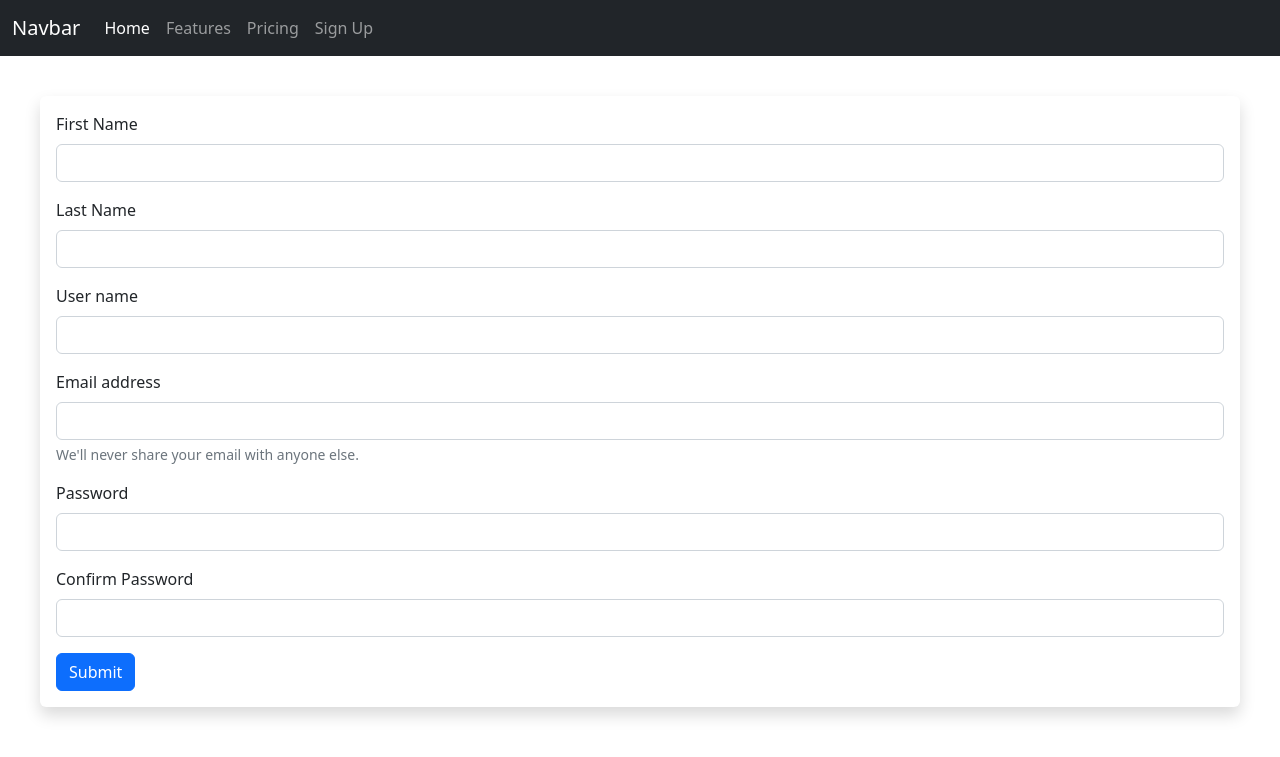
After one commit to BoonyanitMatEdu/blogdb, a Flask app: page /register/ in a window 1280 px wide. The commit adds this page. Shown: the top 757 px of the page. Run offline with Flask 3, Linux system fonts and the light colour scheme.

Commit message:
Adding register form and flash

```diff
--- a/app.py
+++ b/app.py
@@ -1,6 +1,7 @@
-from flask import Flask, render_template
+from flask import Flask, render_template, request, redirect, flash
 
 app = Flask(__name__)
+app.config['SECRET_KEY'] = "Never push this line to github public repo"
 
 @app.route('/')
 def index():
@@ -16,7 +17,20 @@ def blogs(id):
 
 @app.route('/register/', methods=['GET', 'POST'])
 def register():
+    if request.method == 'GET':
+        return render_template('register.html')
+    elif request.method == 'POST':
+        userDetails = request.form
+        p1 = userDetails['first_name']
+        p2 = userDetails['last_name']
+        p3 = userDetails['username']
+        p4 = userDetails['email']
+        p5 = userDetails['password']
+        print(p1 + "," + p2 + "," + p3 + "," + p4 + "," + p5)
+        flash("Form Submitted Successfully.")
+        return redirect('/')
     return render_template('register.html')
+
 
 @app.route('/login/', methods=['GET', 'POST'])
 def login():
--- a/templates/base.html
+++ b/templates/base.html
@@ -9,6 +9,13 @@
   <body>
     {% include 'navbar.html' %}
 
+    {% for message in get_flashed_messages() %}
+    <div class="alert alert-warning alert-dismissible fade show" role="alert" style="margin: 20px 20px 20px 20px;">
+      {{ message }}
+      <button type="button" class="btn-close" data-bs-dismiss="alert" aria-label="Close"></button>
+    </div>
+    {% endfor %}
+
 		{% block content %}
 		{% endblock %}
     <script src="https://cdn.jsdelivr.net/npm/bootstrap@5.2.2/dist/js/bootstrap.bundle.min.js" integrity="sha384-OERcA2EqjJCMA+/3y+gxIOqMEjwtxJY7qPCqsdltbNJuaOe923+mo//f6V8Qbsw3" crossorigin="anonymous"></script>
--- a/templates/navbar.html
+++ b/templates/navbar.html
@@ -9,7 +9,7 @@
           <a class="nav-link active" aria-current="page" href="#">Home</a>
           <a class="nav-link" href="#">Features</a>
           <a class="nav-link" href="#">Pricing</a>
-          <a class="nav-link disabled">Disabled</a>
+          <a class="nav-link" href="{{ url_for('register') }}">Sign Up</a>
         </div>
       </div>
     </div>
--- /dev/null
+++ b/templates/register.html
@@ -0,0 +1,33 @@
+{% extends 'base.html' %}
+{% block content %}
+<div class="shadow p-3 mb-5 bg-body rounded" style="margin: 40px 40px 40px 40px;">
+<form method="POST">
+  <div class="mb-3">
+    <label for="first_name" class="form-label">First Name</label>
+    <input type="text" class="form-control" id="first_name" name="first_name" />
+  </div>
+  <div class="mb-3">
+    <label for="last_name" class="form-label">Last Name</label>
+    <input type="text" class="form-control" id="last_name" name="last_name" />
+  </div>
+  <div class="mb-3">
+    <label for="username" class="form-label">User name</label>
+    <input type="text" class="form-control" id="username" name="username" />
+  </div>
+  <div class="mb-3">
+    <label for="email" class="form-label">Email address</label>
+    <input type="email" class="form-control" id="email" name="email" aria-describedby="emailHelp" />
+    <div id="emailHelp" class="form-text">We'll never share your email with anyone else.</div>
+  </div>
+  <div class="mb-3">
+    <label for="password" class="form-label">Password</label>
+    <input type="password" class="form-control" id="password" name="password" />
+  </div>
+  <div class="mb-3">
+    <label for="confirm_password" class="form-label">Confirm Password</label>
+    <input type="password" class="form-control" id="confirm_password" name="confirm_password" />
+  </div>
+  <button type="submit" class="btn btn-primary">Submit</button>
+</form>
+</div>
+{% endblock %}
```
